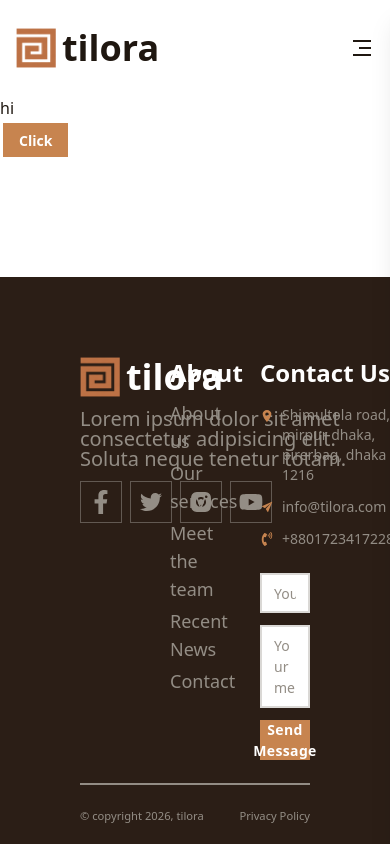
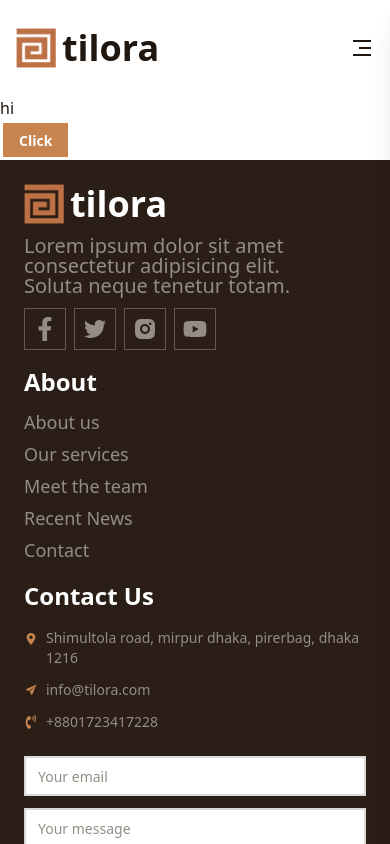
Before and after one commit to mdborhan-dev/tiles-gallery, a Next.js app: page / in a window 390 px wide. Shown: the top 844 px of the page. Built offline with nearby package versions, Linux system fonts and the light colour scheme.

Commit message:
footer responsive

```diff
--- a/src/app/page.js
+++ b/src/app/page.js
@@ -1,7 +1,8 @@
-
 export default function Home() {
-  return <div>
-    <h2>hi</h2>
-    <button className="btn btn-primary">Click</button>
-  </div>;
+  return (
+    <div className="container mx-auto">
+      <h2>hi</h2>
+      <button className="btn btn-primary">Click</button>
+    </div>
+  );
 }
--- a/src/components/shared/Footer.jsx
+++ b/src/components/shared/Footer.jsx
@@ -9,9 +9,9 @@ import { IoLocationSharp } from "react-icons/io5";
 
 const Footer = () => {
   return (
-    <div className="p-20 bg-[#2B1E16] pb-5">
+    <div className="p-6 sm:p-20 bg-[#2B1E16] pb-5">
       <div className="container mx-auto">
-        <div className="grid grid-cols-3 justify-between items-start gap-10 text-secondary-text">
+        <div className="grid grid-cols-1 sm:grid-cols-3 justify-between items-start gap-4 sm:gap-10 text-secondary-text">
           {/* logo and description */}
           <div className="flex flex-col items-start gap-3 w-fit">
             <Link
@@ -53,8 +53,8 @@ const Footer = () => {
               </Link>
             </div>
           </div>
-
-          <div className="flex justify-evenly items-start gap-4">
+{/* about */}
+          <div className="flex justify-start sm:justify-evenly items-start gap-4">
             <div className="flex flex-col justify-start gap-2.5">
               <h2 className="text-2xl font-semibold text-white">About</h2>
               <ul className="flex flex-col gap-1 text-lg">
--- a/src/components/shared/NavLink.jsx
+++ b/src/components/shared/NavLink.jsx
@@ -3,11 +3,11 @@
 import Link from "next/link";
 import { usePathname } from "next/navigation";
 
-const NavLink = ({href,children}) => {
+const NavLink = ({href,children,onClick}) => {
     const pathName = usePathname()
     const isActive = pathName === href;
     return (
-        <Link href={href} className={`font-semibold ${isActive ? "text-base-content":"text-secondary-text"}`}>
+        <Link href={href} onClick={onClick} className={`font-semibold ${isActive ? "text-base-content":"text-secondary-text"}`}>
             {children}
         </Link>
     );
--- a/src/components/shared/Navbar.jsx
+++ b/src/components/shared/Navbar.jsx
@@ -94,7 +94,7 @@ const Navbar = () => {
 
         <div className="flex flex-col justify-evenly items-center w-full">
           <button className="btn btn-primary btn-md w-full">Logout</button>
-          <button className="btn btn-primary btn-md w-full">My profile</button>
+          <button onClick={() => setIsOpen(false)} className="btn btn-primary btn-md w-full">My profile</button>
         </div>
       </div>
     </div>
```
